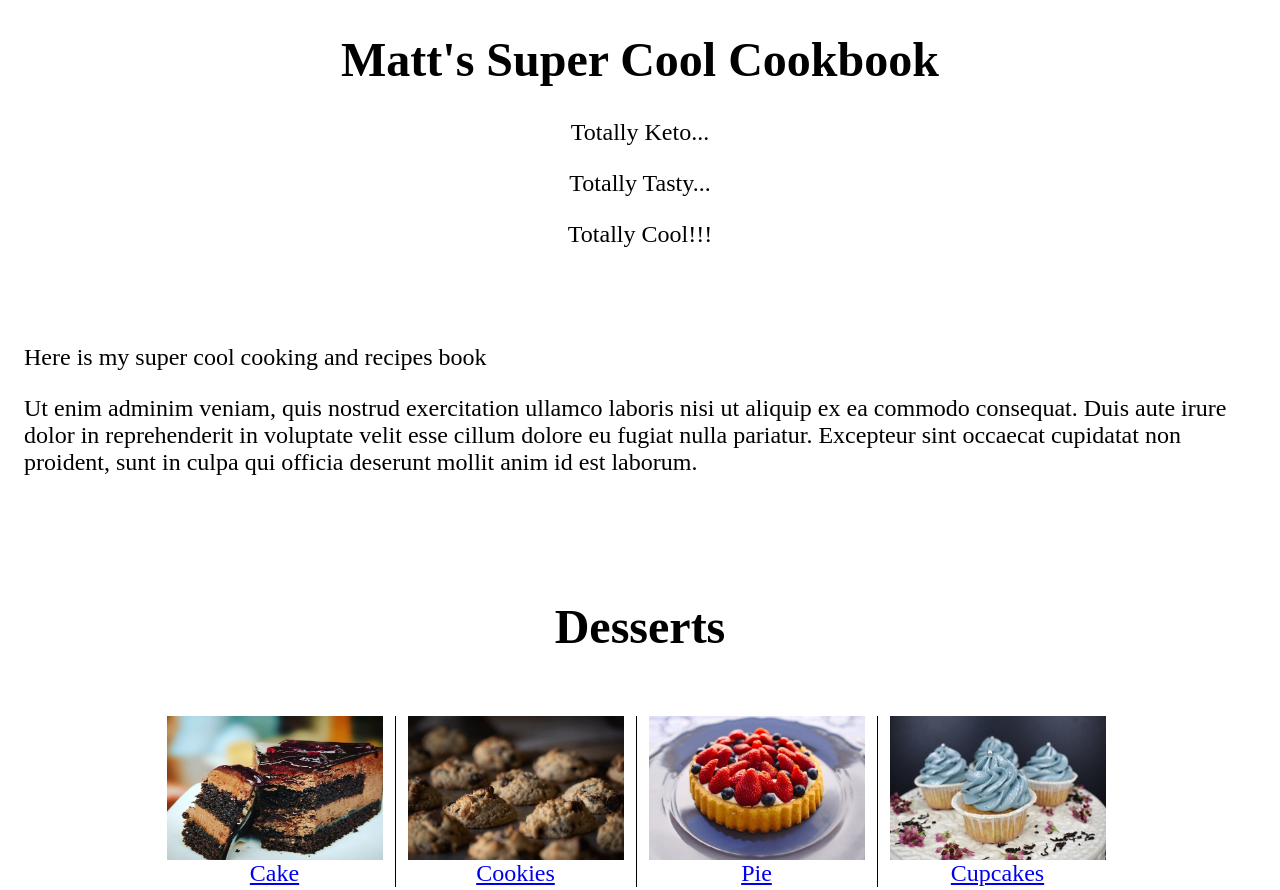
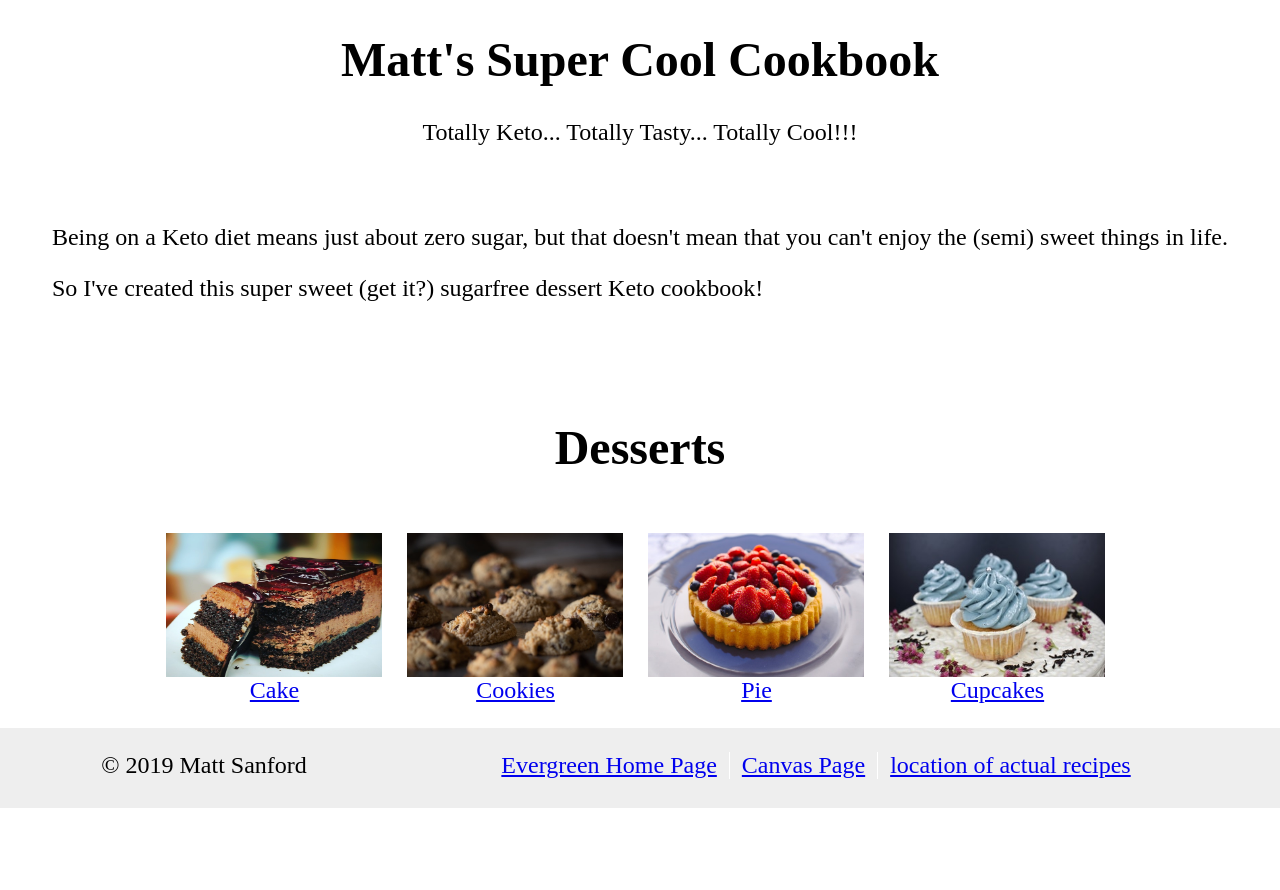
Before and after one commit to mtthw-s/wdatcs, a plain HTML site: page index.html in a window 1280 px wide. Shown: the top 890 px of the page. After the commit the page ends 808 px from the top, so only its background shows below. Drawn offline with Linux system fonts and the light colour scheme.

Commit message:
increased font size. Need to distribute the cake layout across other pages and include real instructions/ingredients

```diff
--- a/index.html
+++ b/index.html
@@ -7,18 +7,16 @@
     <body>
 
 <!-------------header------------->
-        <header>
+        <header class="main-header">
             <h1>Matt's Super Cool Cookbook</h1>
-            <p>Totally <span>Keto</span>...</p>
-            <p>Totally <span>Tasty</span>...</p>
-            <p>Totally <span>Cool</span>!!!</p>
+            <p>Totally <span>Keto</span>... Totally <span>Tasty</span>... Totally <span>Cool</span>!!!</p>
         </header>
 
 <!-------------main------------->
-        <main class="row">
+        <main class="row main-main">
             <article>
-                <p>Here is my super cool cooking and recipes book</p>
-                <p>Ut enim adminim veniam, quis nostrud exercitation ullamco laboris nisi ut aliquip ex ea commodo consequat. Duis aute irure dolor in reprehenderit in voluptate velit esse cillum dolore eu fugiat nulla pariatur. Excepteur sint occaecat cupidatat non proident, sunt in culpa qui officia deserunt mollit anim id est laborum.</p>
+                <p>Being on a Keto diet means just about zero sugar, but that doesn't mean that you can't enjoy the (semi) sweet things in life.</p>
+                <p>So I've created this super sweet (get it?) sugarfree dessert Keto cookbook!</p>
                 <div class="dessert-div">
                     <h3>Desserts</h3>
                     <div class="center-wrapper">
--- a/styles.css
+++ b/styles.css
@@ -21,14 +21,16 @@ body{
     /*border-top: 0;*/
     min-height: 100vh;
     box-sizing: border-box;
-    margin-top: 25vw;
 	margin-left: 0;
 	margin-right: 0;
 	margin-bottom: 0;
 	/*height: 100%;*/
 	/*width: 100%;*/
 	display: flex;
-  flex-direction: column;
+    flex-direction: column;
+}
+main{
+    margin-top: 25vw;
 }
 
 .row{
@@ -56,7 +58,9 @@ aside{
     /*margin-right: 1em;*/
     /*width: 25% !important;*/
     /*position: fixed;*/
-    /*margin-top: 1vw;*/
+    margin-top: 0;
+    padding-right: 1em;
+    border-right: 1px solid black;
     /*width: 30%;*/
     /*position: fixed;*/
     /*z-index: 1;*/
@@ -68,7 +72,7 @@ aside{
 }
 
 .article{
-    margin-top: 1vw;
+    /*margin-top: 1vw;*/
     /*margin-left: 25%;*/
     padding-left: 1em;
     padding-right: 1em;
@@ -98,7 +102,7 @@ aside{
 .inline-nav li{
     padding-left: .5em;
     padding-right: .5em;
-    border-left: 1px solid black;
+    border-left: 1px solid white;
 }
 .inline-nav li:first-child{
     border-left: none;
@@ -121,7 +125,7 @@ header a{
 header a:hover{
     background-color: rgba(0, 0, 0, 0.2);
     font-weight: bold;
-    size: 3em;
+    size: 4em;
 }
 
 .header{
@@ -226,4 +230,12 @@ ol li::before {
     padding: 3px 8px;
     border-radius: 3px;
 }
+
+.main-header{
+    height: 15vw;
+}
+
+.main-main{
+    margin-top: 15vw;
+}
 /**************TEST**************/
```
Also changed, not shown: pages/cake.html (+4 -4 lines).
